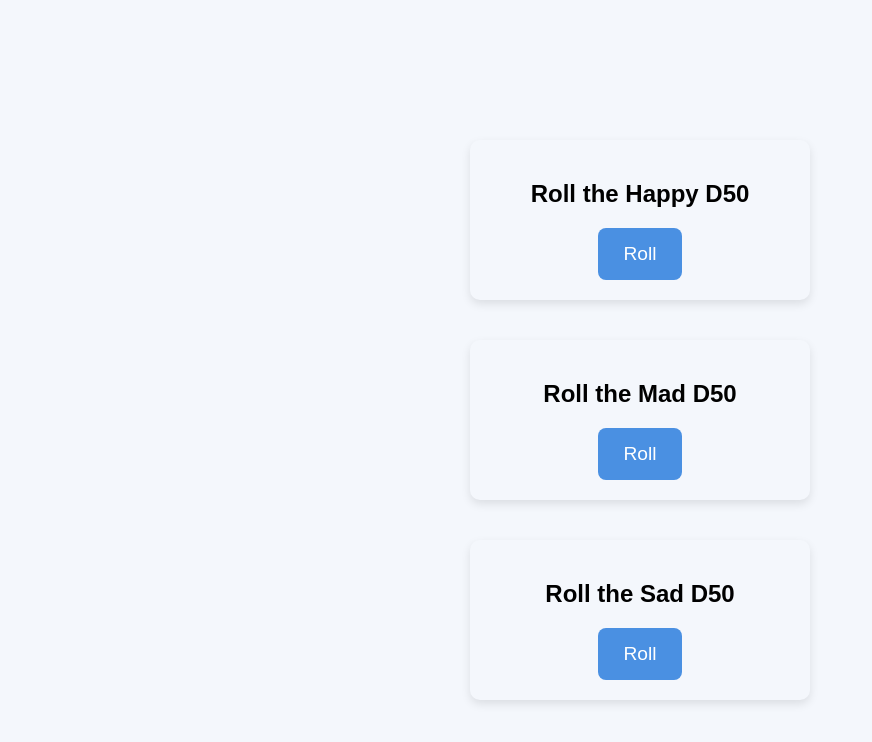
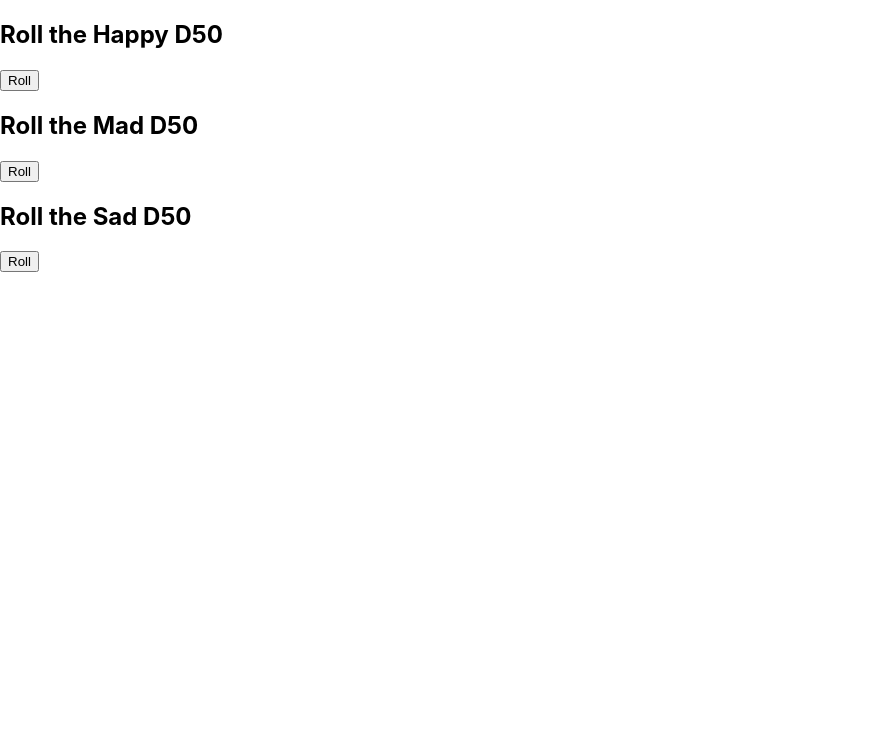
Before and after one commit to s-zhaojo/DnD, a React (Create React App) app: page / in a window 1280 px wide. Shown: the top 742 px of the page, without its empty margins (0-872 px from the left). Built offline with nearby package versions, Linux system fonts and the light colour scheme.

Commit message:
Update App.css

```diff
--- a/src/App.css
+++ b/src/App.css
@@ -1,69 +1,3 @@
-/* General container setup */
-.container {
-  text-align: center;
-  background-color: #f4f7fc;
-  font-family: 'Arial', sans-serif;
-  min-height: 100vh;
-  display: flex;
-  justify-content: center;
-  align-items: center;
-  flex-direction: column;
-  padding: 20px;
-}
-
-/* Dice sections styling */
-.dice-section {
-  width: 300px;
-  padding: 20px;
-  margin: 20px;
-  border-radius: 10px;
-  box-shadow: 0 4px 10px rgba(0, 0, 0, 0.1);
-  text-align: center;
-}
-
-/* Button styles */
-button {
-  background-color: #4a90e2;
-  color: white;
-  font-size: 1.2em;
-  padding: 15px 25px;
-  border: none;
-  border-radius: 8px;
-  cursor: pointer;
-  transition: all 0.3s ease;
-}
-
-button:hover {
-  background-color: #357ab7;
-}
-
-button:disabled {
-  background-color: #a3b9d3;
-  cursor: not-allowed;
-}
-
-/* Dice layout */
-.dice-container {
-  display: flex;
-  justify-content: center;
-  align-items: center;
-  margin-top: 30px;
-  gap: 20px;
-}
-
-/* Dice appearance */
-.dice {
-  width: 100px;
-  height: 100px;
-  display: flex;
-  justify-content: center;
-  align-items: center;
-  background-color: #f2f2f2;
-  border-radius: 10px;
-  font-size: 3em;
-  font-weight: bold;
-  border: 2px solid #ddd;
-}
 
 /* Dice rolling animation */
 .dice.rolling {
```
